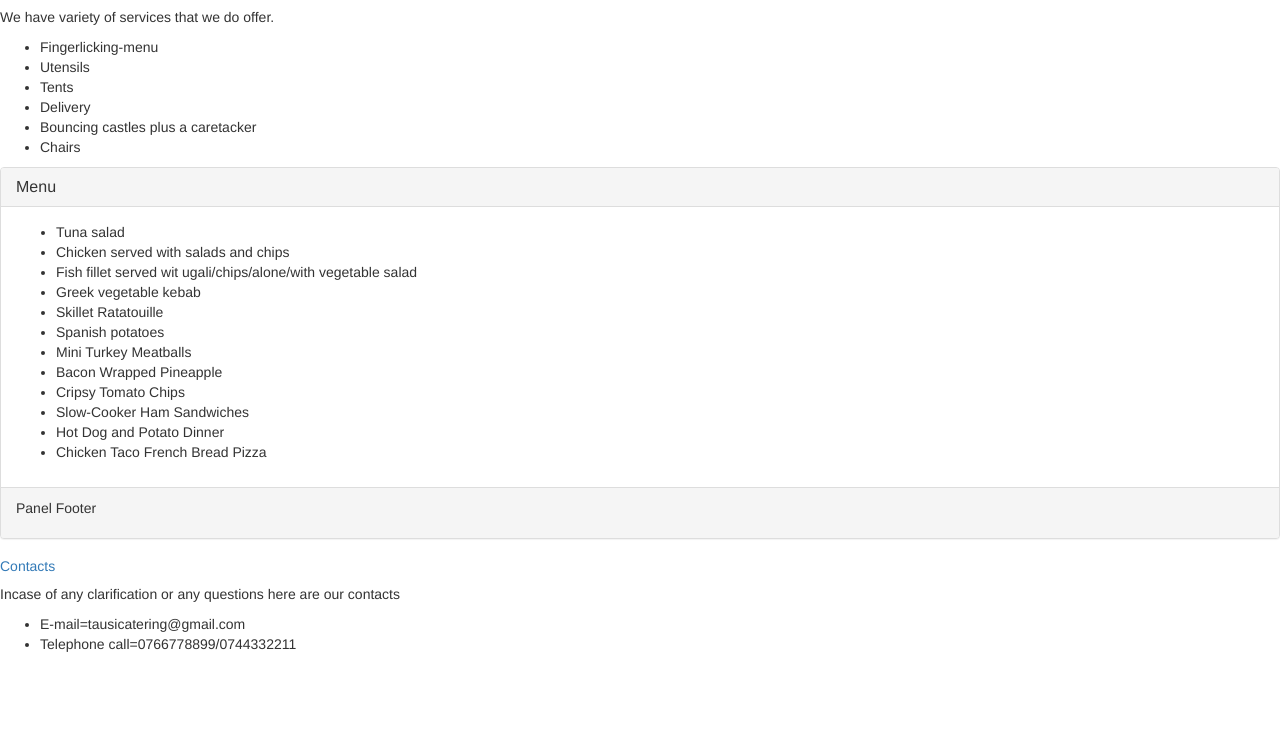
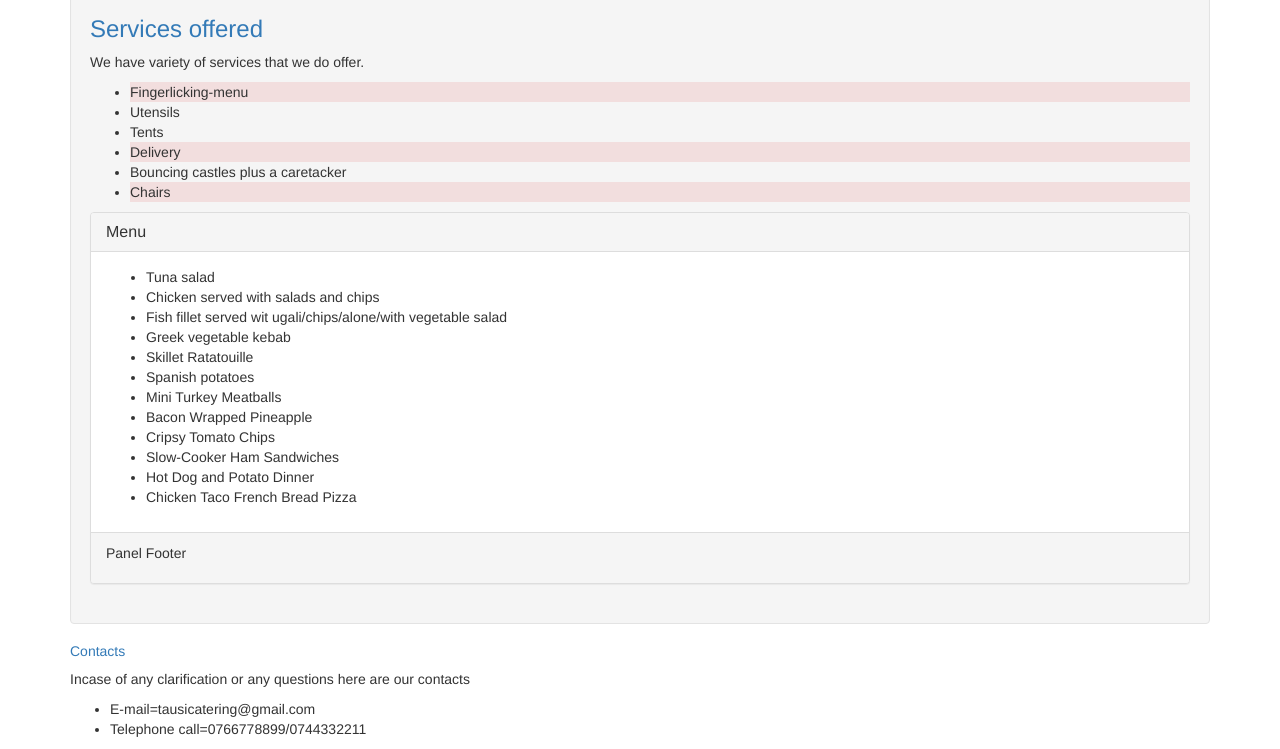
Before and after one commit to NatashaSenah/catering-website, a plain HTML site: page index.html in a window 1280 px wide. Shown: the part 471-1220 px from the top of the page. Before the commit the page ends 1135 px from the top, so only its background shows below. Drawn offline with nearby package versions, Linux system fonts and the light colour scheme.

Commit message:
add the changesmade

```diff
--- a/index.html
+++ b/index.html
@@ -4,8 +4,6 @@
   <title>Catering website</title>
   <link href="css/bootstrap.css" rel="stylesheet" type="text/css">
 <body>
-  <div class="container">
-    <div class="jumbotron">
       <nav>
         <ul>
           <li>
@@ -21,27 +19,31 @@
     </nav>
   </div>
 </div>
-
 <h1>CATERING WEBSITE</h1>
+<div class="container">
+  <div class="jumbotron">
 <h2>Tausi Catering Company</h2>
 <p>Come one come all.Service our duty quality our nature</p>
+</div>
+<div class="well">
       <div id="banner">
       <a href="#banner"><h2>A short history about us</h2></a>
       <div id="home">
       <p>Tausi Catering is a company owned by several people.It was started to cater for outdoor caterings like weddings,birthdays,graduation and baby showers.</p
       </div>
     </div>
+    </div>
     <div id="activities">
       <a href="#activities"><h3>Services offered</h3></a>
       <div id="Services">
         <p>We have  variety of services that we do offer.</p>
         <ul>
-          <li>Fingerlicking-menu</li>
+          <li class="bg-danger">Fingerlicking-menu</li>
           <li>Utensils</li>
           <li>Tents</li>
-          <li>Delivery</li>
+          <li class="bg-danger">Delivery</li>
           <li>Bouncing castles plus a caretacker</li>
-          <li>Chairs</li>
+          <li class="bg-danger">Chairs</li>
         </ul>
       </div>
     </div>
```
